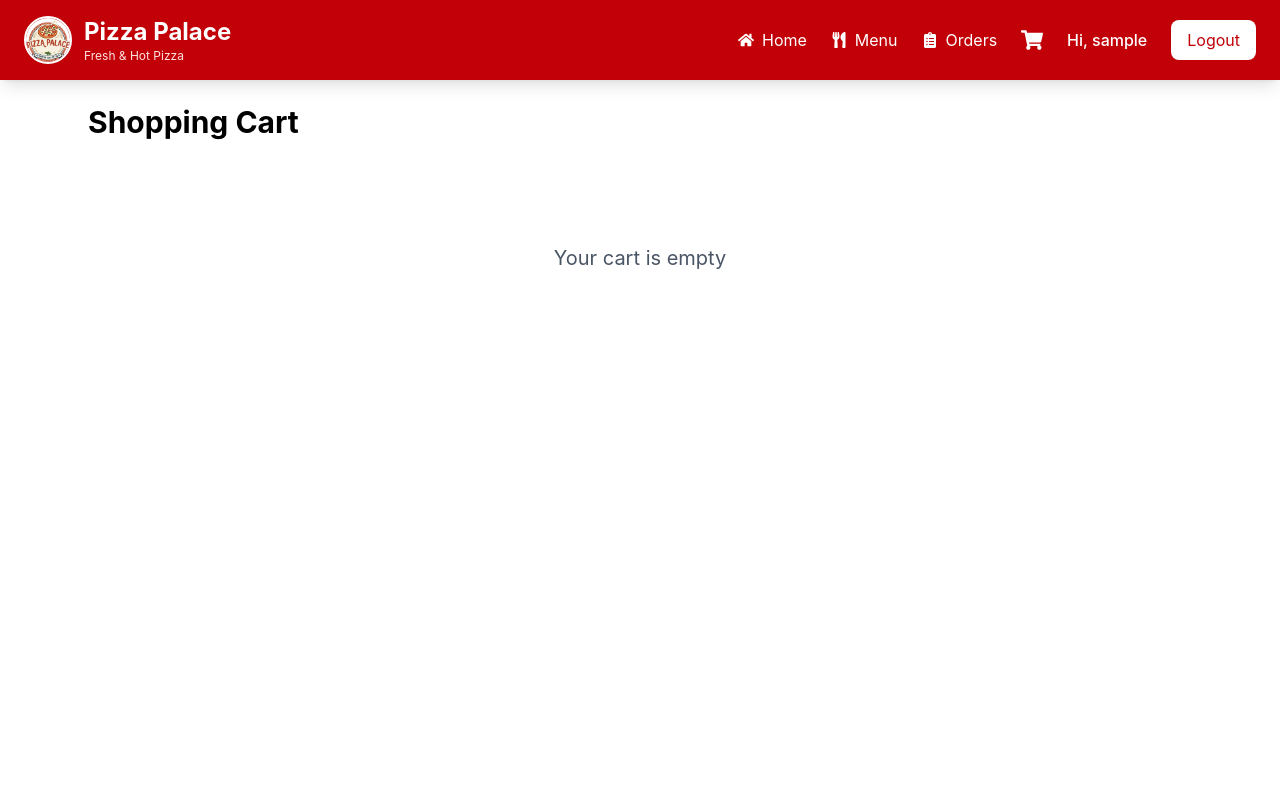
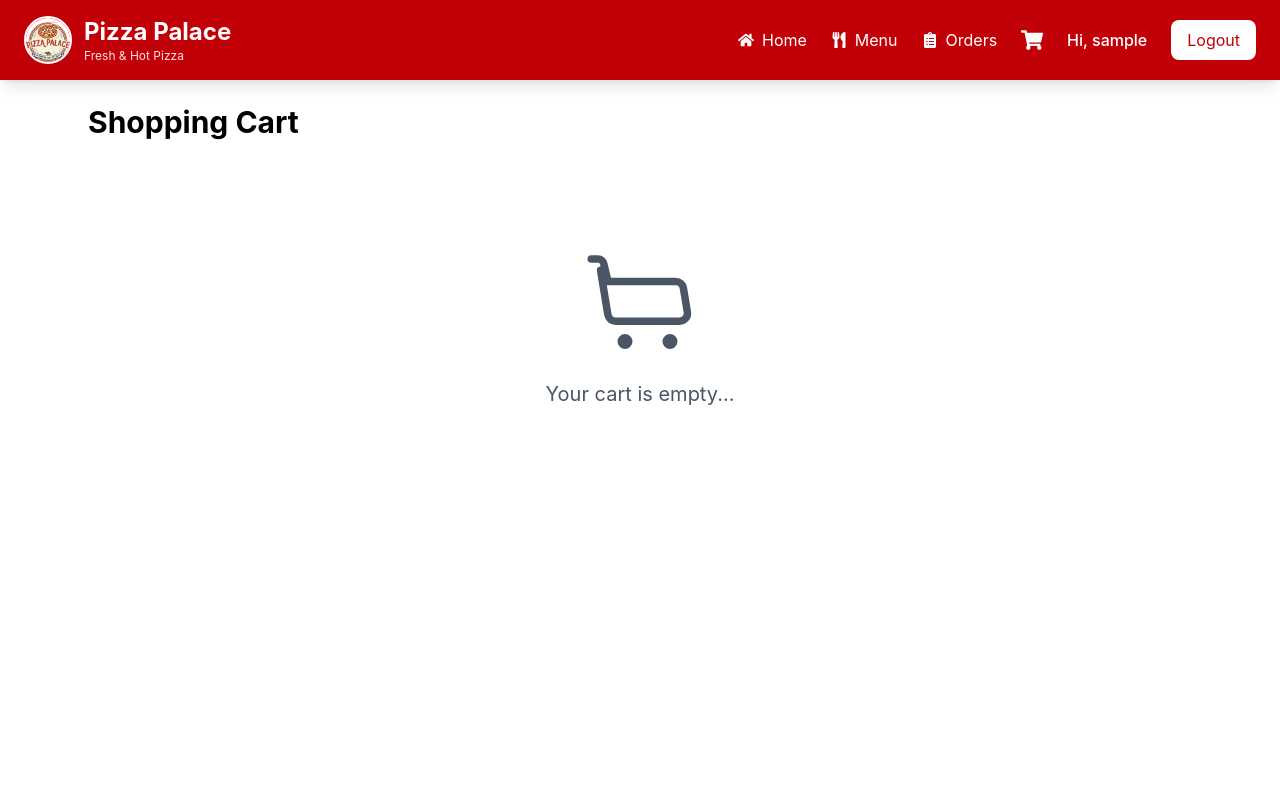
Before and after one commit to muthupandi-devhub/pizza-palace, a React (Vite) app in the folder client/: page /cart in a window 1280 px wide. Shown: the top 800 px of the page. Built offline with nearby package versions, Linux system fonts and the light colour scheme; sample sign-in values are in the browser's storage.

Commit message:
update the prodect

```diff
--- a/client/src/pages/Cart.jsx
+++ b/client/src/pages/Cart.jsx
@@ -31,11 +31,26 @@ function Cart() {
         </h1>
 
         {cartItems.length === 0 ? (
-          <div className="text-center py-20">
-            <h2 className="text-xl text-gray-600">
-              Your cart is empty
-            </h2>
-          </div>
+<div className="text-center py-20 flex flex-col items-center">
+  <svg
+    xmlns="http://www.w3.org/2000/svg"
+    className="w-30 h-30 text-gray-600 mb-4"
+    fill="none"
+    viewBox="0 0 24 24"
+    stroke="currentColor"
+    strokeWidth={1.5}
+  >
+    <path
+      strokeLinecap="round"
+      strokeLinejoin="round"
+      d="M2.25 3h1.386c.51 0 .955.343 1.087.837L5.61 7.5m0 0h13.514c.77 0 1.429.55 1.554 1.31l.798 4.79a1.575 1.575 0 01-1.554 1.83H7.125a1.575 1.575 0 01-1.554-1.31L4.11 5.25M5.61 7.5l-.89-3.663M9 20.25a.75.75 0 100-1.5.75.75 0 000 1.5zm9 0a.75.75 0 100-1.5.75.75 0 000 1.5z"
+    />
+  </svg>
+
+  <h2 className="text-xl text-gray-600">
+    Your cart is empty...
+  </h2>
+</div>
         ) : (
           <>
             {cartItems.map((item) => (
--- a/client/src/pages/Orders.jsx
+++ b/client/src/pages/Orders.jsx
@@ -50,9 +50,31 @@
       return (
         <>
           <Navbar />
-          <div className="text-center py-20 text-xl">
-            Loading Orders...
-          </div>
+          <div className="text-center py-20 flex flex-col items-center">
+  <svg
+    xmlns="http://www.w3.org/2000/svg"
+    className="w-20 h-20 text-gray-400 mb-4 animate-bounce"
+    fill="none"
+    viewBox="0 0 24 24"
+    stroke="currentColor"
+    strokeWidth={1.5}
+  >
+    <path
+      strokeLinecap="round"
+      strokeLinejoin="round"
+      d="M21 8.25v7.5a2.25 2.25 0 01-1.133 1.955l-6.75 3.857a2.25 2.25 0 01-2.234 0l-6.75-3.857A2.25 2.25 0 013 15.75v-7.5A2.25 2.25 0 014.133 6.295l6.75-3.857a2.25 2.25 0 012.234 0l6.75 3.857A2.25 2.25 0 0121 8.25z"
+    />
+    <path
+      strokeLinecap="round"
+      strokeLinejoin="round"
+      d="M3.5 7.5L12 12.75 20.5 7.5M12 12.75v8.25"
+    />
+  </svg>
+
+  <h2 className="text-xl text-gray-600">
+    Loading Orders...
+  </h2>
+</div>
           <Footer />
         </>
       );
```
